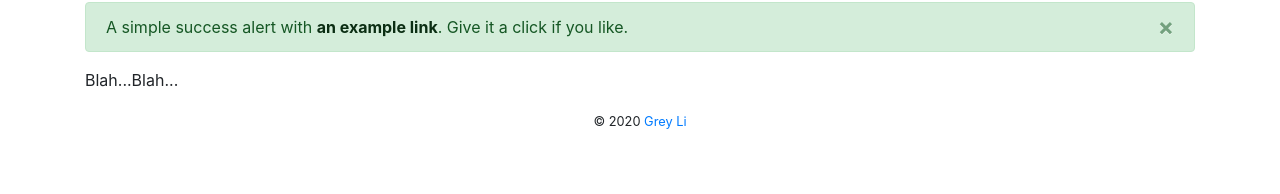
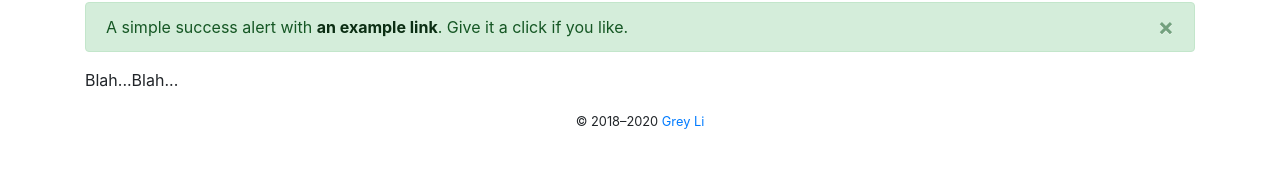
Before and after one commit to helloflask/bootstrap-flask, a Flask app: page /flash in a window 1280 px wide. Shown: the part 606-800 px from the top of the page. Run offline with Flask 2, Linux system fonts and the light colour scheme; some libraries are stand-ins or nearby versions.

Commit message:
added start year to example footer

```diff
--- a/examples/templates/base.html
+++ b/examples/templates/base.html
@@ -35,7 +35,7 @@
 
     <footer class="text-center">
         {% block footer %}
-            <small> &copy; <script>document.write(new Date().getFullYear())</script> <a href="http://greyli.com" title="Written by Grey Li">Grey Li</a>
+            <small> &copy; 2018–<script>document.write(new Date().getFullYear())</script> <a href="http://greyli.com" title="Written by Grey Li">Grey Li</a>
             </small>
         {% endblock %}
     </footer>
```
